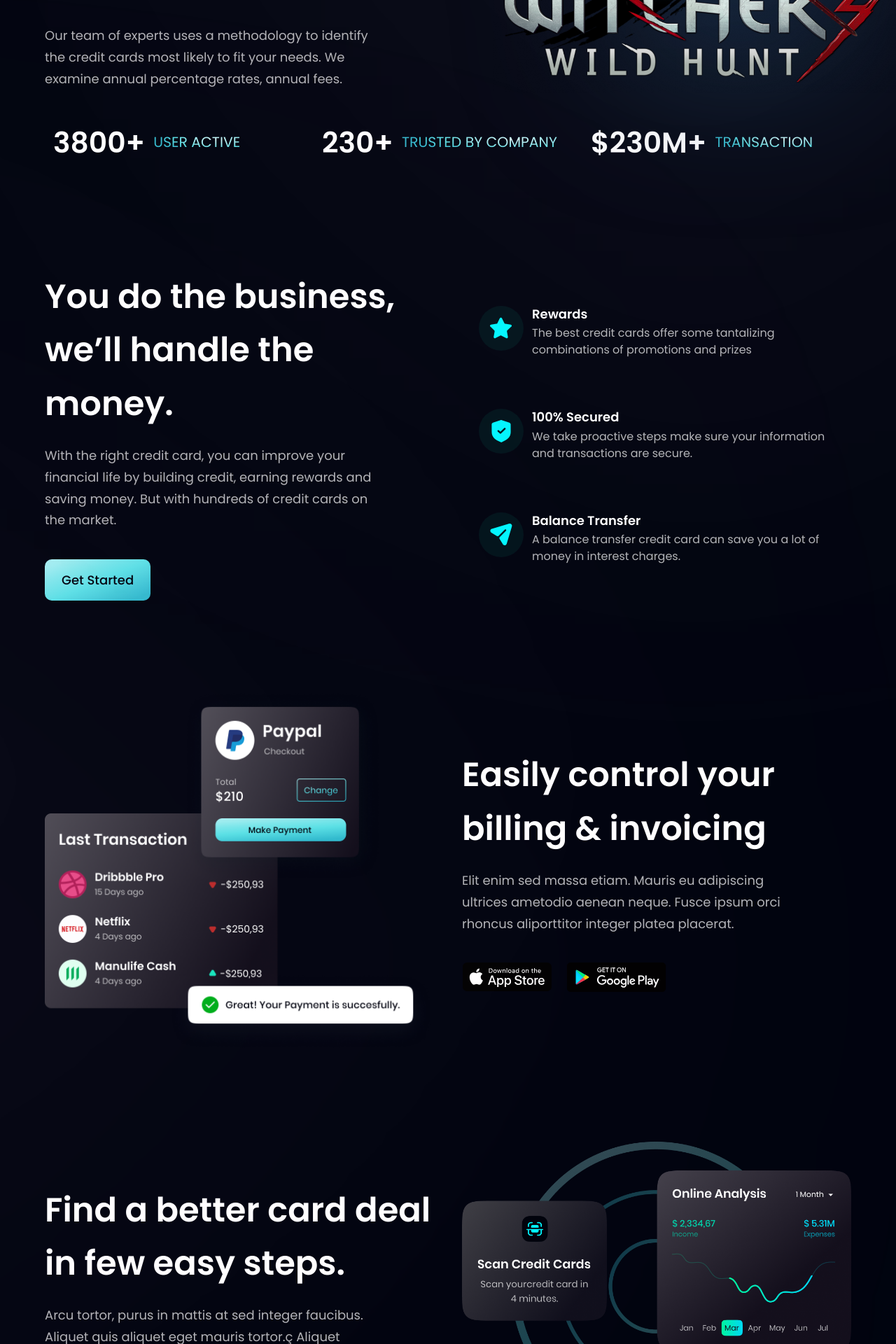
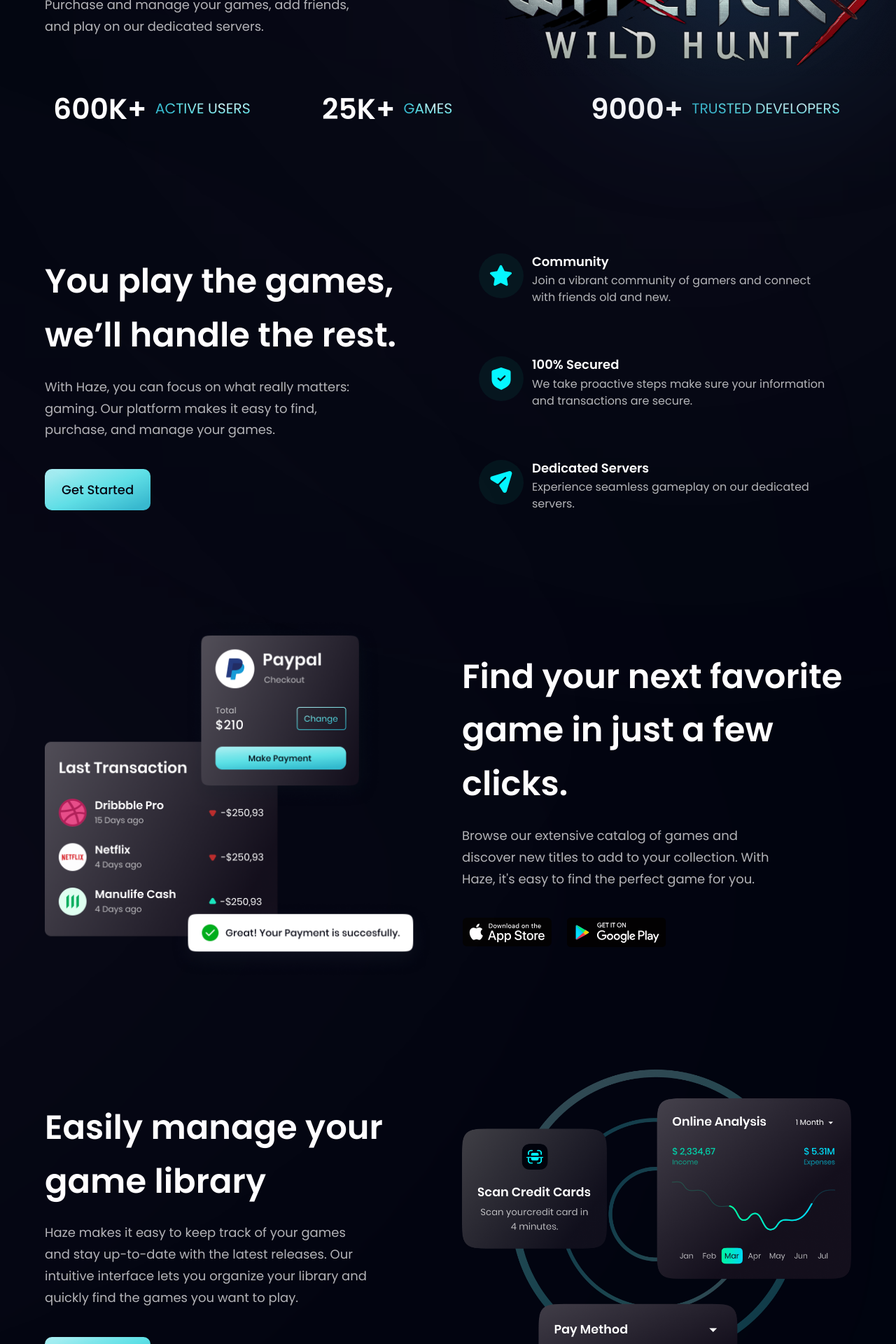
Before and after one commit to LucasAMartin/HazeGaming, a React (Vite) app: page / in a window 1280 px wide. Shown: the part 580-2500 px from the top of the page at 70% size. Built offline with nearby package versions, Linux system fonts and the light colour scheme.

Commit message:
Rebranding to "Haze" a gaming platform similar to steam

```diff
--- a/src/App.jsx
+++ b/src/App.jsx
@@ -1,5 +1,5 @@
 import styles from "./style";
-import { Billing, Business, CardDeal, Clients, CTA, Footer, Navbar, Stats, Testimonials, Hero } from "./components";
+import { FavoriteGame, Business, ManageLibrary, Clients, CTA, Footer, Navbar, Stats, Testimonials, Hero } from "./components";
 
 const App = () => (
   <div className="bg-primary w-full overflow-hidden">
@@ -19,8 +19,8 @@
       <div className={`${styles.boxWidth}`}>
         <Stats />
         <Business />
-        <Billing />
-        <CardDeal />
+        <FavoriteGame />
+        <ManageLibrary />
         <Testimonials />
         <Clients />
         <CTA />
--- a/src/Components/Business.jsx
+++ b/src/Components/Business.jsx
@@ -3,8 +3,14 @@
 import Button from "./Button";
 
 const FeatureCard = ({ icon, title, content, index }) => (
-  <div className={`flex flex-row p-6 rounded-[20px] ${index !== features.length - 1 ? "mb-6" : "mb-0"} feature-card`}>
-    <div className={`w-[64px] h-[64px] rounded-full ${styles.flexCenter} bg-dimBlue`}>
+  <div
+    className={`flex flex-row p-6 rounded-[20px] ${
+      index !== features.length - 1 ? "mb-6" : "mb-0"
+    } feature-card`}
+  >
+    <div
+      className={`w-[64px] h-[64px] rounded-full ${styles.flexCenter} bg-dimBlue`}
+    >
       <img src={icon} alt="star" className="w-[50%] h-[50%] object-contain" />
     </div>
     <div className="flex-1 flex flex-col ml-3">
@@ -18,17 +24,16 @@
   </div>
 );
 
-const Business = () =>  (
+const Business = () => (
   <section id="features" className={layout.section}>
     <div className={layout.sectionInfo}>
       <h2 className={styles.heading2}>
-        You do the business, <br className="sm:block hidden" /> we’ll handle
-        the money.
+        You play the games, <br className="sm:block hidden" /> we’ll handle the
+        rest.
       </h2>
       <p className={`${styles.paragraph} max-w-[470px] mt-5`}>
-        With the right credit card, you can improve your financial life by
-        building credit, earning rewards and saving money. But with hundreds
-        of credit cards on the market.
+        With Haze, you can focus on what really matters: gaming. Our platform
+        makes it easy to find, purchase, and manage your games.
       </p>
 
       <Button styles={`mt-10`} />
@@ -36,7 +41,7 @@
 
     <div className={`${layout.sectionImg} flex-col`}>
       {features.map((feature, index) => (
-        <FeatureCard key={feature.id} {...feature} index={index} />
+        <FeatureCard key={feature.id} {...feature} index={index}/>
       ))}
     </div>
   </section>
--- a/src/Components/Billing.jsx
+++ b/src/Components/FavoriteGame.jsx
@@ -4,7 +4,11 @@
 const Billing = () => (
   <section id="product" className={layout.sectionReverse}>
     <div className={layout.sectionImgReverse}>
-      <img src={bill} alt="billing" className="w-[100%] h-[100%] relative z-[5]" />
+      <img
+        src={bill}
+        alt="billing"
+        className="w-[100%] h-[100%] relative z-[5]"
+      />
 
       {/* gradient start */}
       <div className="absolute z-[3] -left-1/2 top-0 w-[50%] h-[50%] rounded-full white__gradient" />
@@ -14,18 +18,25 @@
 
     <div className={layout.sectionInfo}>
       <h2 className={styles.heading2}>
-        Easily control your <br className="sm:block hidden" /> billing &
-        invoicing
+        Find your next favorite <br className="sm:block hidden" /> game in just
+        a few clicks.
       </h2>
       <p className={`${styles.paragraph} max-w-[470px] mt-5`}>
-        Elit enim sed massa etiam. Mauris eu adipiscing ultrices ametodio
-        aenean neque. Fusce ipsum orci rhoncus aliporttitor integer platea
-        placerat.
+        Browse our extensive catalog of games and discover new titles to add to
+        your collection. With Haze, it's easy to find the perfect game for you.
       </p>
 
       <div className="flex flex-row flex-wrap sm:mt-10 mt-6">
-        <img src={apple} alt="google_play" className="w-[128.86px] h-[42.05px] object-contain mr-5 cursor-pointer" />
-        <img src={google} alt="google_play" className="w-[144.17px] h-[43.08px] object-contain cursor-pointer" />
+        <img
+          src={apple}
+          alt="google_play"
+          className="w-[128.86px] h-[42.05px] object-contain mr-5 cursor-pointer"
+        />
+        <img
+          src={google}
+          alt="google_play"
+          className="w-[144.17px] h-[43.08px] object-contain cursor-pointer"
+        />
       </div>
     </div>
   </section>
--- a/src/Components/GetStarted.jsx
+++ b/src/Components/GetStarted.jsx
@@ -2,17 +2,17 @@
 import { arrowUp } from "../assets";
 
 const GetStarted = () => (
-  <div className={`${styles.flexCenter} w-[140px] h-[140px] rounded-full bg-blue-gradient p-[2px] cursor-pointer`}>
-    <div className={`${styles.flexCenter} flex-col bg-primary w-[100%] h-[100%] rounded-full`}>
+  <div className={`${styles.flexCenter} w-[140px] h-[140px] rounded-full bg-blue-gradient p-[2px] cursor-pointer group`}>
+    <div className={`${styles.flexCenter} flex-col bg-primary w-[100%] h-[100%] rounded-full hover:bg-transparent transition-colors 250ms`}>
       <div className={`${styles.flexStart} flex-row`}>
         <p className="font-poppins font-medium text-[18px] leading-[23.4px]">
-          <span className="text-gradient">Get</span>
+          <span className="text-gradient group-hover:text-black">Get</span>
         </p>
         <img src={arrowUp} alt="arrow-up" className="w-[23px] h-[23px] object-contain" />
       </div>
 
       <p className="font-poppins font-medium text-[18px] leading-[23.4px]">
-        <span className="text-gradient">Started</span>
+        <span className="text-gradient group-hover:text-black">Started</span>
       </p>
     </div>
   </div>
--- a/src/Components/Hero.jsx
+++ b/src/Components/Hero.jsx
@@ -4,13 +4,13 @@
 
 const Hero = () => {
   return (
-    <section id="home" className={`flex md:flex-row flex-col sm:py-8 py-2`}>
+    <section id="home" className={`flex md:flex-row flex-col lg:py-2 py-8`}>
       <div className={`flex-1 ${styles.flexStart} flex-col xl:px-0 sm:px-16 px-6`}>
         <div className="flex flex-row items-center py-[6px] px-4 bg-discount-gradient rounded-[10px] mb-2">
           <img src={discount} alt="discount" className="w-[32px] h-[32px]" />
           <p className={`${styles.paragraph} ml-2`}>
-            <span className="text-white">20%</span> Discount For{" "}
-            <span className="text-white">1 Month</span> Account
+            <span className="text-white">Make a</span> Free Account {" "}
+            <span className="text-white"> and Join</span> Thousands of Gamers {" "}
           </p>
         </div>
 
@@ -25,17 +25,15 @@
         </div>
 
         <h1 className="font-poppins font-semibold ss:text-[68px] text-[52px] text-white ss:leading-[100.8px] leading-[75px] w-full">
-          Payment Method.
+        Of Gaming
         </h1>
         <p className={`${styles.paragraph} max-w-[470px] mt-5`}>
-          Our team of experts uses a methodology to identify the credit cards
-          most likely to fit your needs. We examine annual percentage rates,
-          annual fees.
+        Haze is the ultimate destination for gamers. Purchase and manage your games, add friends, and play on our dedicated servers.
         </p>
       </div>
 
       <div className={`flex-1 flex ${styles.flexCenter} md:my-0 my-10 relative`}>
-        <img src={witcher} alt="billing" className="w-[100%] h-[100%] relative z-[5]" />
+        <img src={witcher} alt="billing" className="w-[100%] h-[100%] relative z-[5] max-h-[640px] max-w-[640px]" />
 
         {/* gradient start */}
         <div className="absolute z-[0] w-[40%] h-[35%] top-0 pink__gradient" />
--- a/src/Components/CardDeal.jsx
+++ b/src/Components/ManageLibrary.jsx
@@ -5,13 +5,11 @@
 const CardDeal = () => (
   <section className={layout.section}>
     <div className={layout.sectionInfo}>
-      <h2 className={styles.heading2}>
-        Find a better card deal <br className="sm:block hidden" /> in few easy
-        steps.
-      </h2>
+      <h2 className={styles.heading2}>Easily manage your game library</h2>
       <p className={`${styles.paragraph} max-w-[470px] mt-5`}>
-        Arcu tortor, purus in mattis at sed integer faucibus. Aliquet quis
-        aliquet eget mauris tortor.ç Aliquet ultrices ac, ametau.
+        Haze makes it easy to keep track of your games and stay up-to-date with
+        the latest releases. Our intuitive interface lets you organize your
+        library and quickly find the games you want to play.
       </p>
 
       <Button styles={`mt-10`} />
--- a/src/constants/index.js
+++ b/src/constants/index.js
@@ -23,9 +23,9 @@
   {
     id: "feature-1",
     icon: star,
-    title: "Rewards",
+    title: "Community",
     content:
-      "The best credit cards offer some tantalizing combinations of promotions and prizes",
+      "Join a vibrant community of gamers and connect with friends old and new.",
   },
   {
     id: "feature-2",
@@ -37,9 +37,9 @@
   {
     id: "feature-3",
     icon: send,
-    title: "Balance Transfer",
+    title: "Dedicated Servers",
     content:
-      "A balance transfer credit card can save you a lot of money in interest charges.",
+      "Experience seamless gameplay on our dedicated servers.",
   },
 ];
 
@@ -73,18 +73,18 @@
 export const stats = [
   {
     id: "stats-1",
-    title: "User Active",
-    value: "3800+",
+    title: "Active Users",
+    value: "600K+",
   },
   {
     id: "stats-2",
-    title: "Trusted by Company",
-    value: "230+",
+    title: "Games",
+    value: "25K+",
   },
   {
     id: "stats-3",
-    title: "Transaction",
-    value: "$230M+",
+    title: "Trusted Developers",
+    value: "9000+",
   },
 ];
 
--- a/src/style.js
+++ b/src/style.js
@@ -20,7 +20,7 @@
   sectionReverse: `flex md:flex-row flex-col-reverse ${styles.paddingY}`,
 
   sectionImgReverse: `flex-1 flex ${styles.flexCenter} md:mr-10 mr-0 md:mt-0 mt-10 relative`,
-  sectionImg: `flex-1 flex ${styles.flexCenter} md:ml-10 ml-0 md:mt-0 mt-10 relative`,
+  sectionImg: `flex-1 flex ${styles.flexStart} md:ml-10 ml-0 md:mt-0 mt-10 relative`,
 
   sectionInfo: `flex-1 ${styles.flexStart} flex-col`,
 };
--- a/tailwind.config.js
+++ b/tailwind.config.js
@@ -1,4 +1,4 @@
-/** @type {import('tailwindcss').Config} */
+// tailwind.config.js
 module.exports = {
   content: ["./index.html", "./src/**/*.{js,jsx}"],
   mode: "jit",
@@ -23,5 +23,10 @@
       xl: "1700px",
     },
   },
+  variants: {
+    extend: {
+      textColor: ['group-hover'],
+    },
+  },
   plugins: [],
 };
```
Also changed, not shown: src/Components/index.js (+4 -4 lines).
